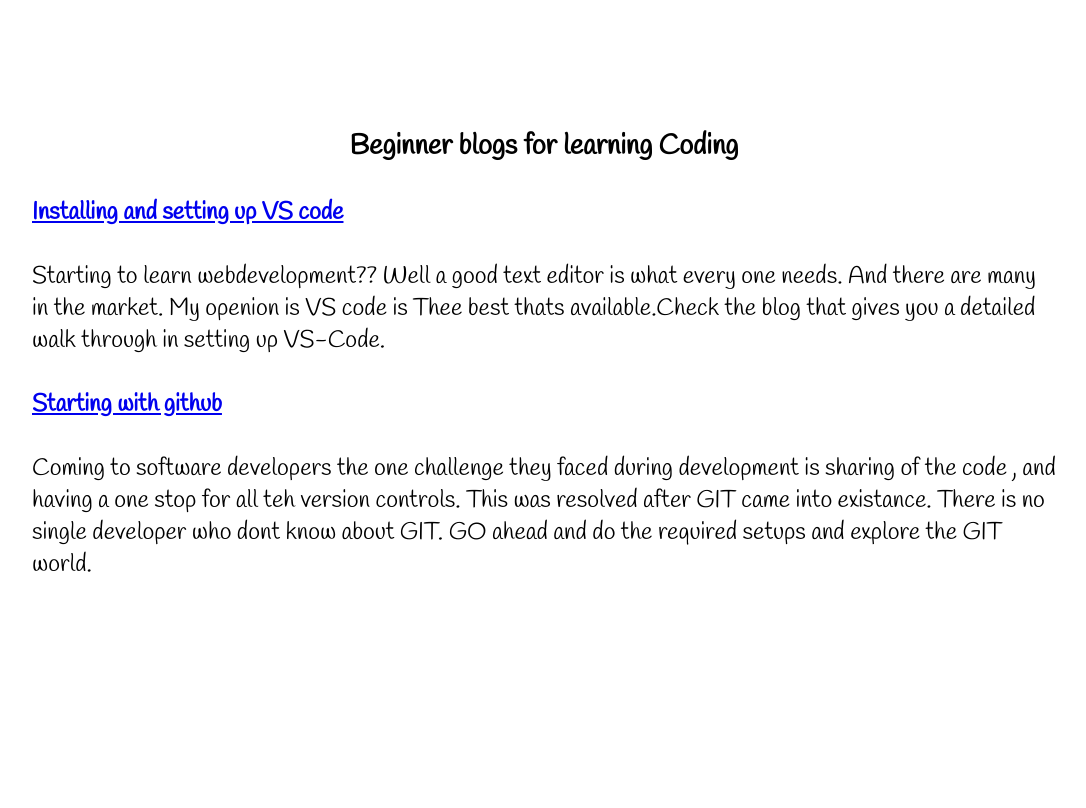
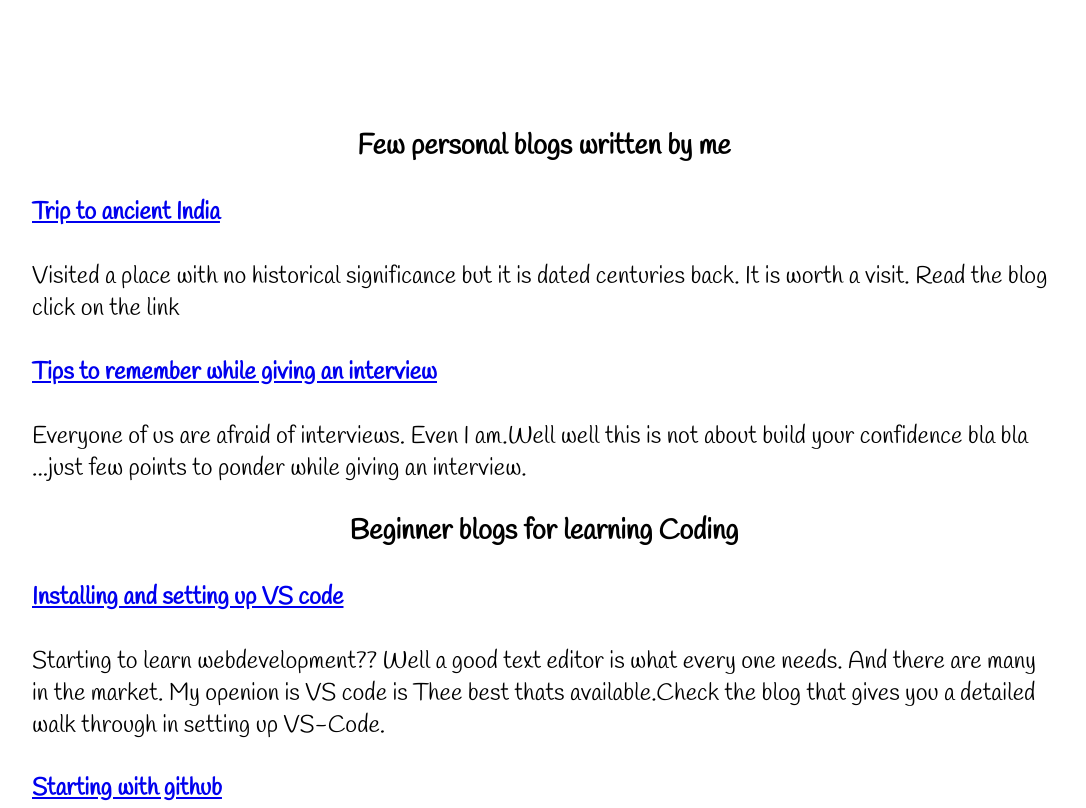
Before and after one commit to Mohan-Chaitanya/FCCBlogs, a plain HTML site: page index.html in a window 1280 px wide. Shown: the top 808 px of the page, without its empty margins (96-1182 px from the left). Drawn offline with Linux system fonts and the light colour scheme.

Commit message:
added new blogs

```diff
--- a/index.html
+++ b/index.html
@@ -1,21 +1,50 @@
 <!DOCTYPE html>
 <html lang="en">
-<head>
-    <meta charset="UTF-8">
-    <meta name="viewport" content="width=device-width, initial-scale=1.0">
+  <head>
+    <meta charset="UTF-8" />
+    <meta name="viewport" content="width=device-width, initial-scale=1.0" />
     <title>Document</title>
-    <link rel="stylesheet" href="./style.css">
-</head>
-<body>
-    <h3>Beginner blogs for learning Coding</h3>
-    <a href="https://www.freecodecamp.org/news/how-to-set-up-vs-code-for-web-development/"><h4>Installing and setting up VS code</h4>   </a>
-    <p>Starting to learn webdevelopment?? Well a good text editor is what every one needs. And there are many in the market.
-        My openion is VS code is Thee best thats available.Check the blog that gives you a detailed walk through in setting up VS-Code.
+    <link rel="stylesheet" href="./style.css" />
+  </head>
+  <body>
+    <h3>Few personal blogs written by me</h3>
+    <a
+      href="https://painted-flat-25b.notion.site/A-trip-to-centuries-old-Buddhist-Monastery-d2453f656fed431aa7c174520d8f818a"
+      ><h4>Trip to ancient India</h4></a
+    >
+    <p>
+      Visited a place with no historical significance but it is dated centuries
+      back. It is worth a visit. Read the blog click on the link
     </p>
-    <a href="https://www.freecodecamp.org/news/git-first-time-setup/"><h4>Starting with github</h4></a>
-    <p>Coming to software developers the one challenge they faced during development is sharing of the code ,
-        and having a one stop for all teh version controls. This was resolved after GIT came into existance. There is
-        no single developer who dont know about GIT. GO ahead and do the required setups and explore the GIT world.
+    <a
+      href="https://painted-flat-25b.notion.site/A-Detailed-way-to-introduce-ourselves-in-an-interview-d6b32fa1e8d64073a469c9cb59bd3997"
+      ><h4>Tips to remember while giving an interview</h4></a
+    >
+    <p>
+      Everyone of us are afraid of interviews. Even I am.Well well this is not
+      about build your confidence bla bla ...just few points to ponder while
+      giving an interview.
     </p>
-</body>
+  </body>
+  <h3>Beginner blogs for learning Coding</h3>
+  <a
+    href="https://www.freecodecamp.org/news/how-to-set-up-vs-code-for-web-development/"
+    ><h4>Installing and setting up VS code</h4>
+  </a>
+  <p>
+    Starting to learn webdevelopment?? Well a good text editor is what every one
+    needs. And there are many in the market. My openion is VS code is Thee best
+    thats available.Check the blog that gives you a detailed walk through in
+    setting up VS-Code.
+  </p>
+  <a href="https://www.freecodecamp.org/news/git-first-time-setup/"
+    ><h4>Starting with github</h4></a
+  >
+  <p>
+    Coming to software developers the one challenge they faced during
+    development is sharing of the code , and having a one stop for all teh
+    version controls. This was resolved after GIT came into existance. There is
+    no single developer who dont know about GIT. GO ahead and do the required
+    setups and explore the GIT world.
+  </p>
 </html>
```
